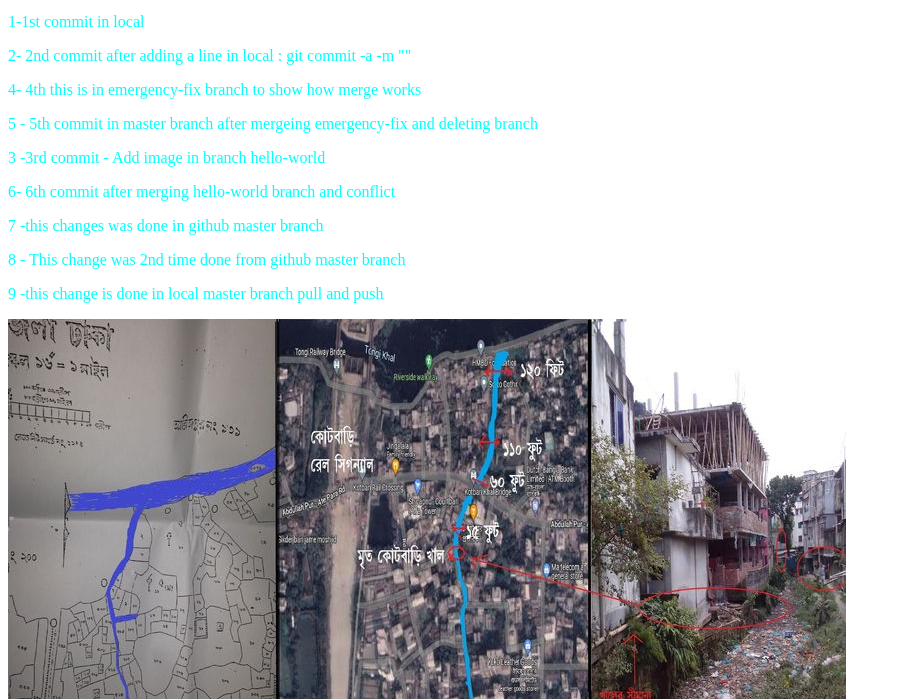
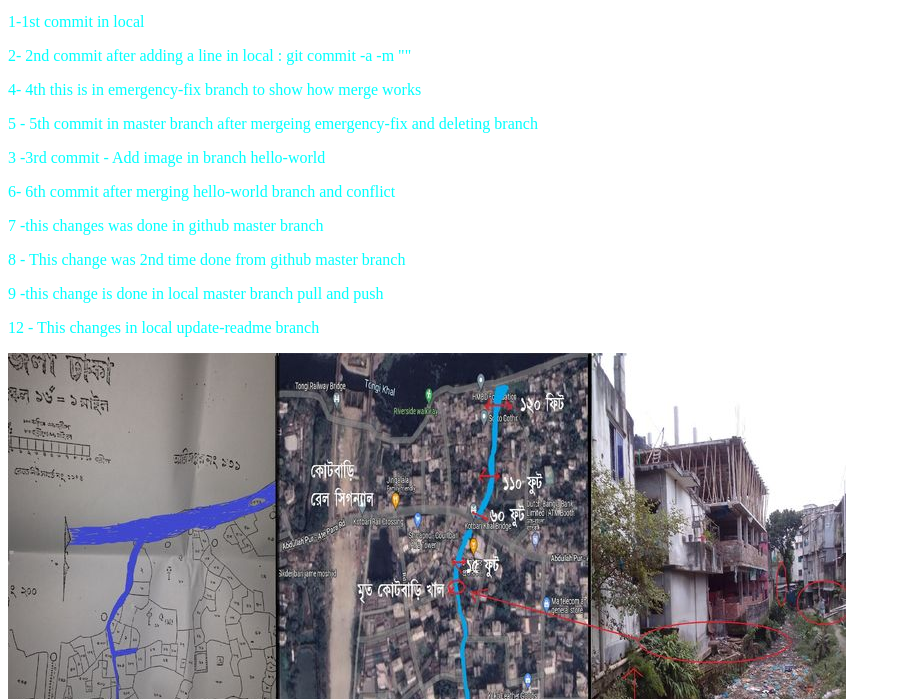
Before and after one commit to shiblyahmed28/git-hello2, a plain HTML site: page project/index.html in a window 1280 px wide. Shown: the part 101-800 px from the top of the page, without its empty margins (0-901 px from the left). Drawn offline with Linux system fonts and the light colour scheme.

Commit message:
12th commit in local update-readme branch

```diff
--- a/project/index.html
+++ b/project/index.html
@@ -16,7 +16,7 @@
 <p>7 -this changes was done in github master branch</p>
 <p>8 - This change was 2nd time done from github master branch</p>
 <p>9 -this change is done in local master branch pull and push</p>
-
+<p>12 - This changes in local update-readme branch</p>
 
 
 <div><img src="kotbari.jpg" alt="Hello"></div>
```
